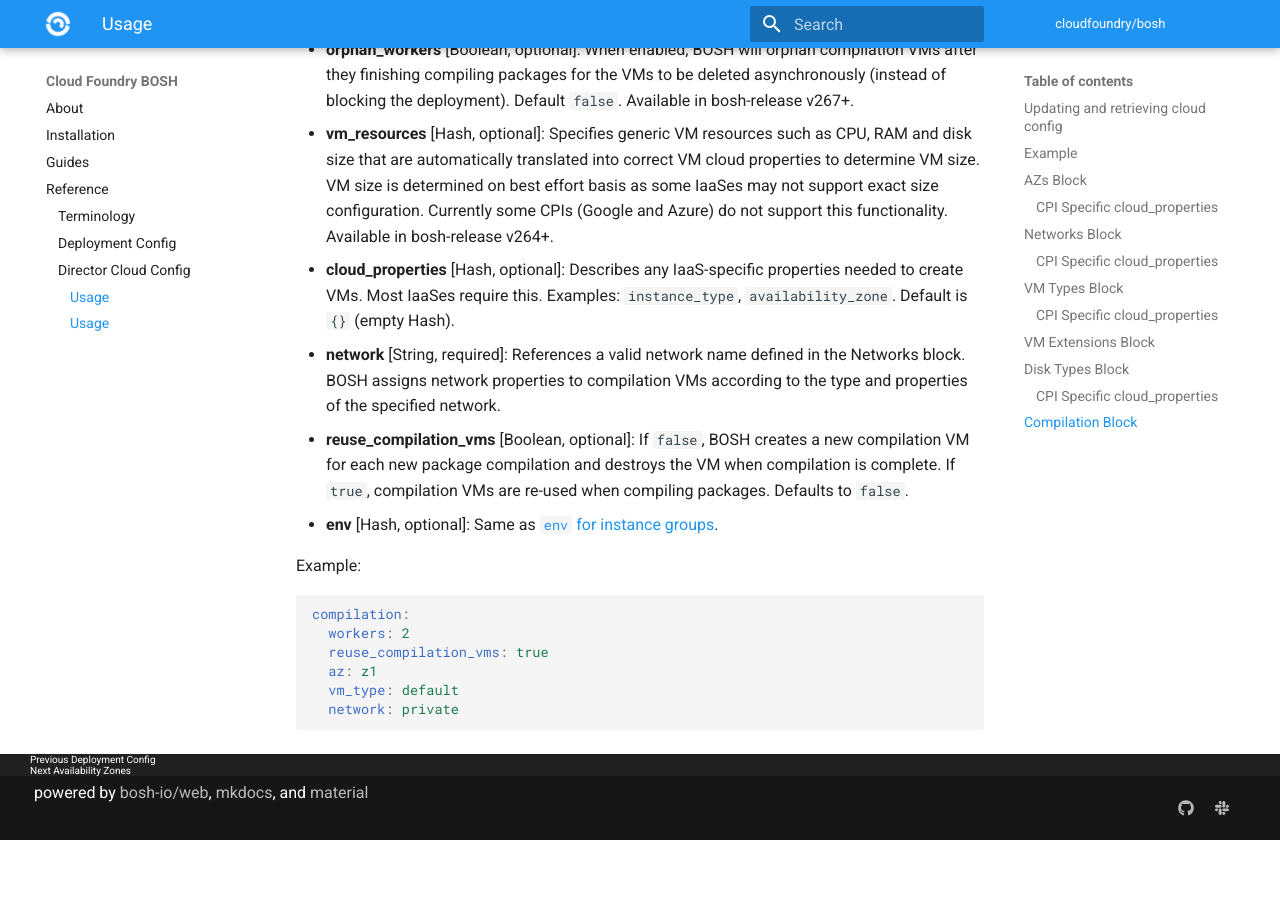
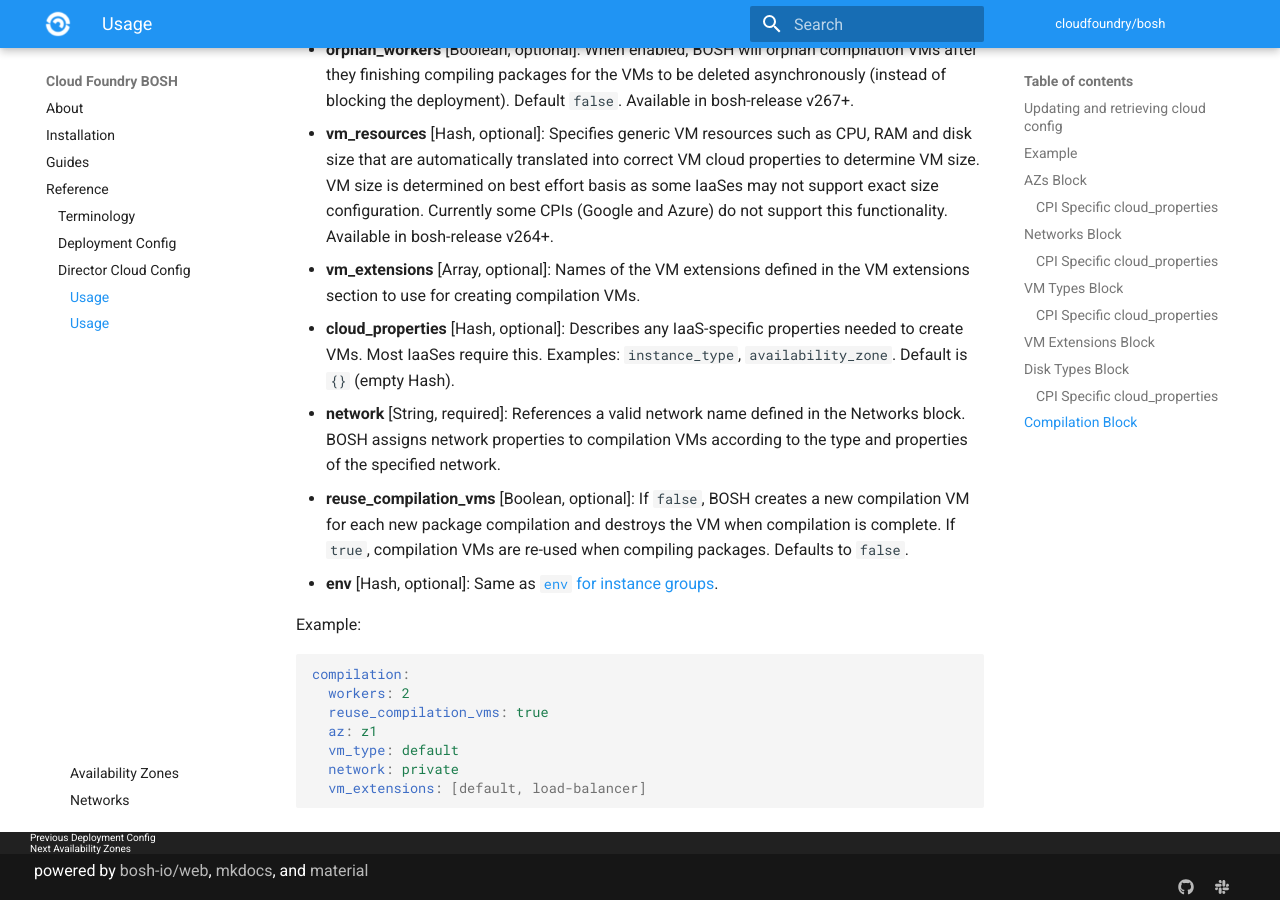
Before and after one commit to cloudfoundry/docs-bosh, an MkDocs documentation site: the page built from content/cloud-config.md, in a window 1280 px wide and 900 px high, scrolled down 6683 px. Built offline with MkDocs 1.6.1 and Material for MkDocs 9.7.7, drawn with Linux system fonts in a browser that asks for light colours; old or Windows-style settings are respelled for this version of MkDocs; before the commit the page ends 7523 px from its top, so only the background shows below that.

Commit message:
Update compilation block with vm_extensions example
[#173281927](https://www.pivotaltracker.com/story/show/173281927)

````diff
--- a/content/cloud-config.md
+++ b/content/cloud-config.md
@@ -250,6 +250,7 @@ The Director creates compilation VMs for release compilation. The Director will
 * **vm_type** [String, optional]: Name of the VM type defined in VM types section to use for creating compilation VMs. Alternatively, you can specify the `vm_resources`, or `cloud_properties` key.
 * **orphan_workers** [Boolean, optional]: When enabled, BOSH will orphan compilation VMs after they finishing compiling packages for the VMs to be deleted asynchronously (instead of blocking the deployment). Default `false`. Available in bosh-release v267+.
 * **vm_resources** [Hash, optional]: Specifies generic VM resources such as CPU, RAM and disk size that are automatically translated into correct VM cloud properties to determine VM size. VM size is determined on best effort basis as some IaaSes may not support exact size configuration. Currently some CPIs (Google and Azure) do not support this functionality. Available in bosh-release v264+.
+* **vm_extensions** [Array, optional]: Names of the VM extensions defined in the VM extensions section to use for creating compilation VMs.
 * **cloud_properties** [Hash, optional]: Describes any IaaS-specific properties needed to create VMs. Most IaaSes require this. Examples: `instance_type`, `availability_zone`. Default is `{}` (empty Hash).
 * **network** [String, required]: References a valid network name defined in the Networks block. BOSH assigns network properties to compilation VMs according to the type and properties of the specified network.
 * **reuse\_compilation\_vms** [Boolean, optional]: If `false`, BOSH creates a new compilation VM for each new package compilation and destroys the VM when compilation is complete. If `true`, compilation VMs are re-used when compiling packages. Defaults to `false`.
@@ -264,4 +265,5 @@ compilation:
   az: z1
   vm_type: default
   network: private
+  vm_extensions: [default, load-balancer]
 ```
````
